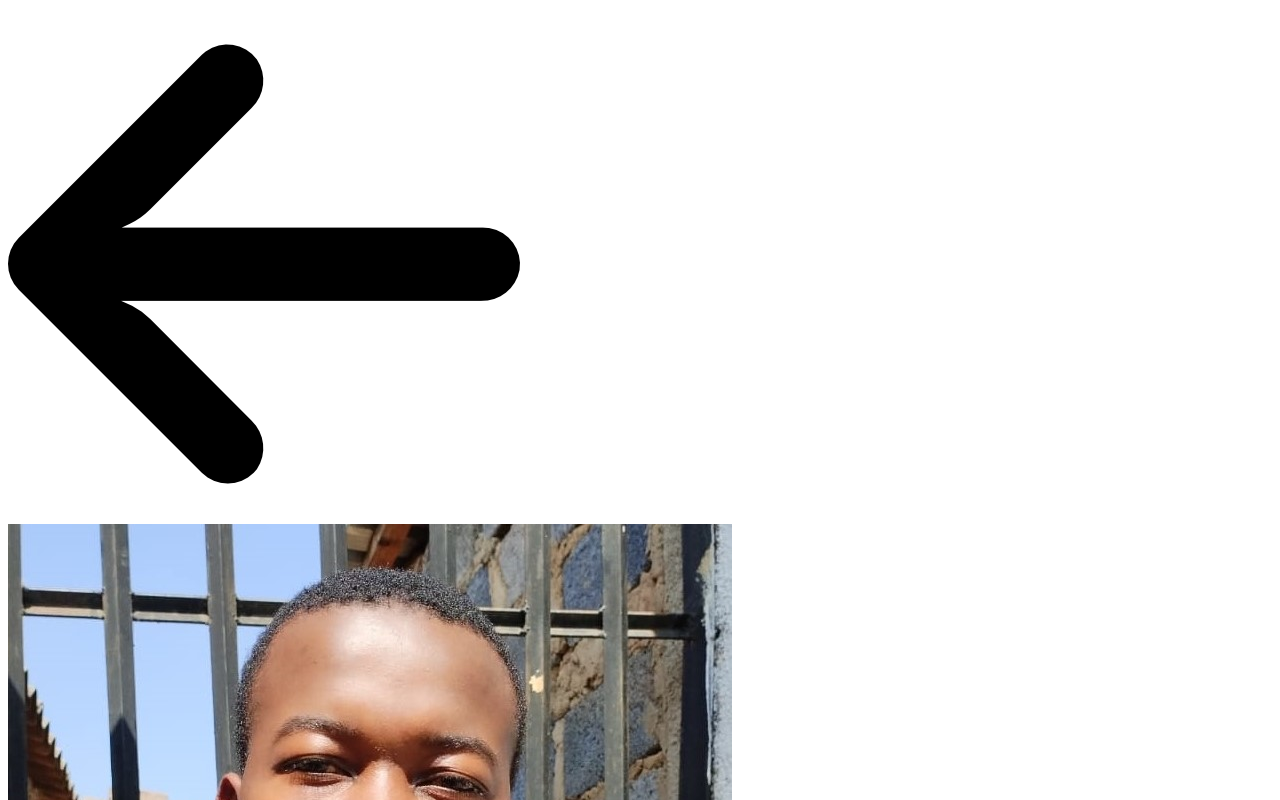
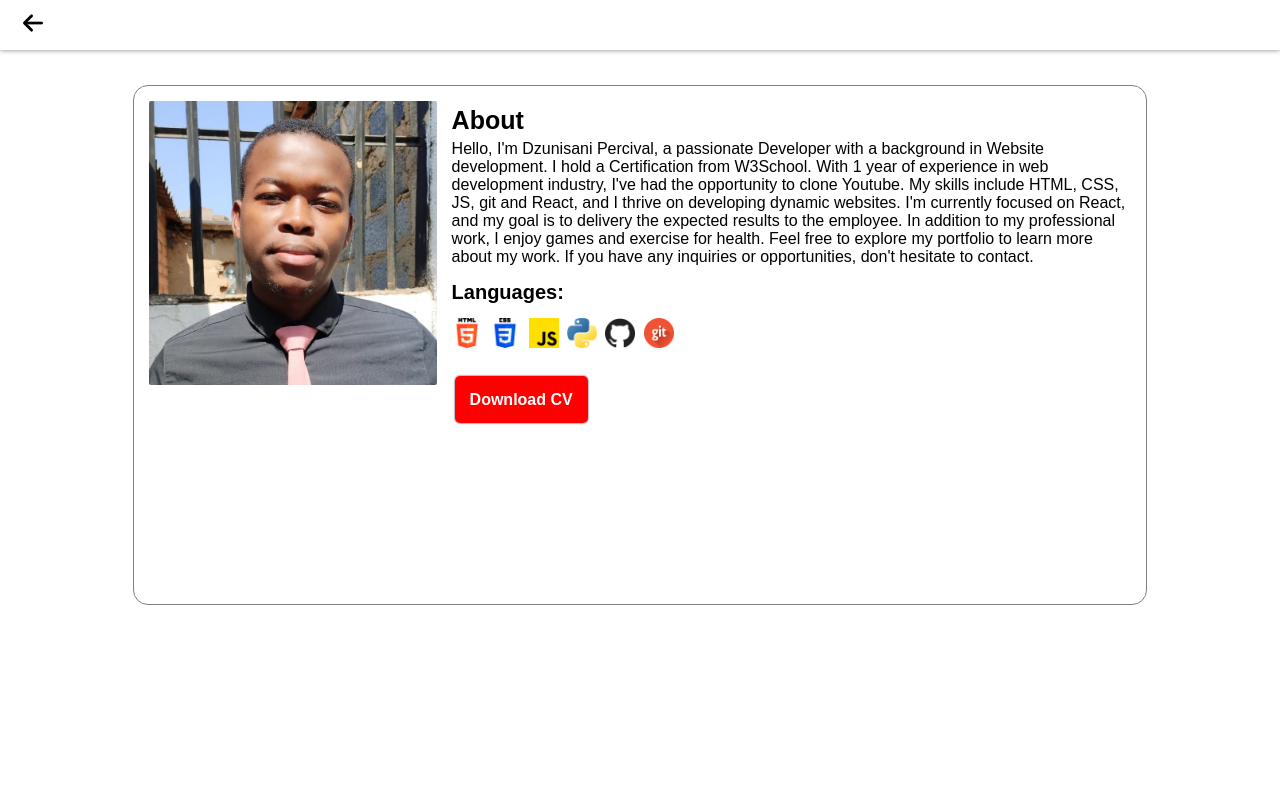
Before and after one commit to 2531Chuku/website-for-portfolio, a plain HTML site: page About.html in a window 1280 px wide. Shown: the top 800 px of the page. Drawn offline with Linux system fonts and the light colour scheme; the site is published under a folder, as on GitHub Pages, so addresses that start at the root find nothing.

Commit message:
Update About.html

```diff
--- a/About.html
+++ b/About.html
@@ -6,9 +6,9 @@
     <title>About</title>
 
     <!-- External link CSS -->
-    <link rel="stylesheet" href="/styles-about/general.css" />
-    <link rel="stylesheet" href="/styles-about/main.css" />
-    <link rel="stylesheet" href="/styles-about/about-header.css" />
+    <link rel="stylesheet" href="styles-about/general.css" />
+    <link rel="stylesheet" href="styles-about/main.css" />
+    <link rel="stylesheet" href="styles-about/about-header.css" />
   </head>
   <body>
     <header class="aboutHeader">
@@ -22,7 +22,7 @@
       <div class="about-wrapper">
         <div class="profile-container">
           <img
-            src="./img/IMG-20230228-WA001.jpg"
+            src="img/IMG-20230228-WA001.jpg"
             alt=""
             class="profile-for-about"
           />
@@ -46,12 +46,12 @@
           <div class="developer-skills-lang">
             <h3>Languages:</h3>
             <div class="languages">
-              <img src="/icons/html-5.png" alt="" class="lang" />
-              <img src="/icons/css-3.png" alt="" class="lang" />
-              <img src="/icons/js.png" alt="" class="lang" />
-              <img src="/icons/python.png" alt="" class="lang" />
-              <img src="/icons/github.png" alt="" class="lang" />
-              <img src="/icons/git.png" alt="" class="lang" />
+              <img src="icons/html-5.png" alt="" class="lang" />
+              <img src="icons/css-3.png" alt="" class="lang" />
+              <img src="icons/js.png" alt="" class="lang" />
+              <img src="icons/python.png" alt="" class="lang" />
+              <img src="icons/github.png" alt="" class="lang" />
+              <img src="icons/git.png" alt="" class="lang" />
             </div>
           </div>
           <div class="CV">
```
